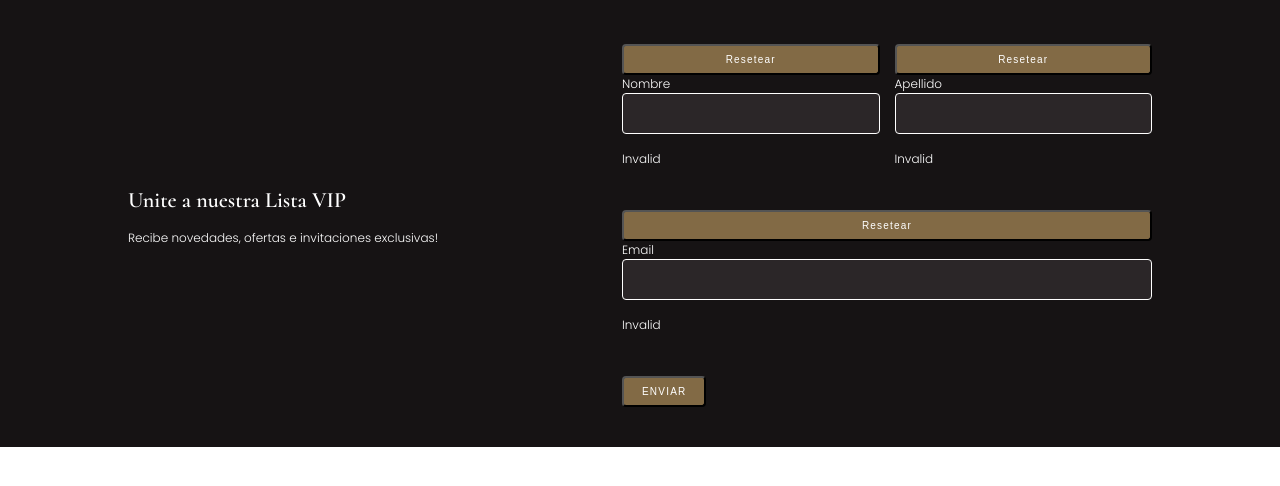
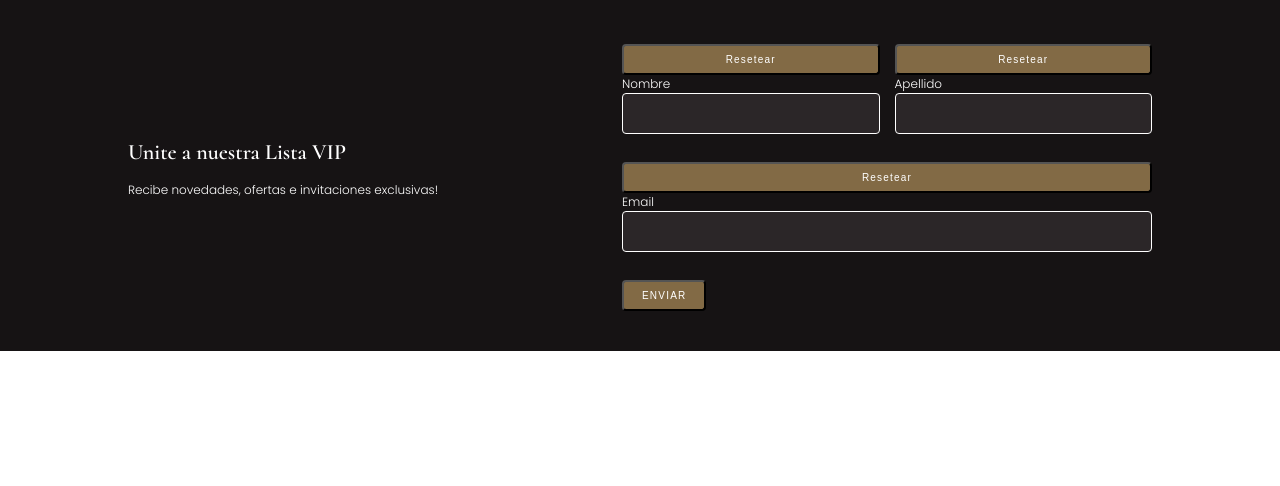
Before and after one commit to andriy-koz/proyecto-numen-react, a React (Create React App) app: page / in a window 1280 px wide. Shown: the top 486 px of the page. Built offline with nearby package versions, Linux system fonts and the light colour scheme.

Commit message:
agregado hasError

```diff
--- a/src/components/Form/Input.js
+++ b/src/components/Form/Input.js
@@ -39,7 +39,9 @@ const inputReducer = (state, action) => {
 const Input = props => {
   const [state, dispatch] = useReducer(inputReducer, initialState);
 
-  console.log(state);
+  const hasError = !state[props.id].valid && state[props.id].touched;
+
+  console.log(hasError);
 
   return (
     <StyledInput>
@@ -59,7 +61,7 @@ const Input = props => {
           dispatch({ type: 'BLUR', id: props.id });
         }}
       />
-      {<p>Invalid</p>}
+      {hasError && <p>has error</p>}
     </StyledInput>
   );
 };
```
